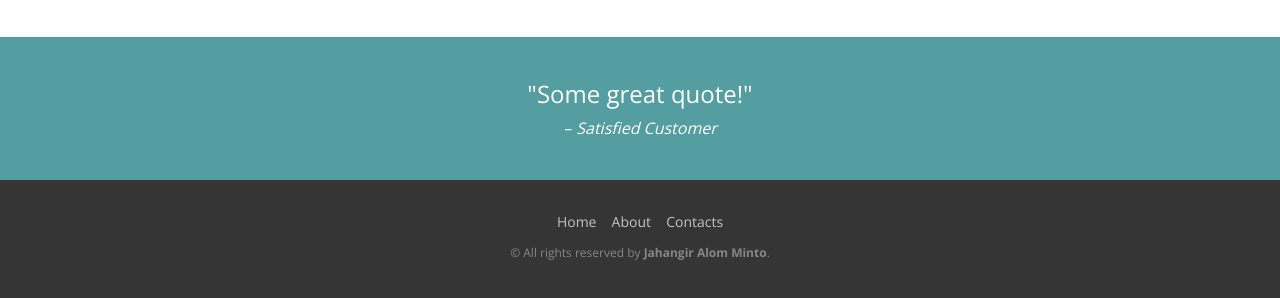
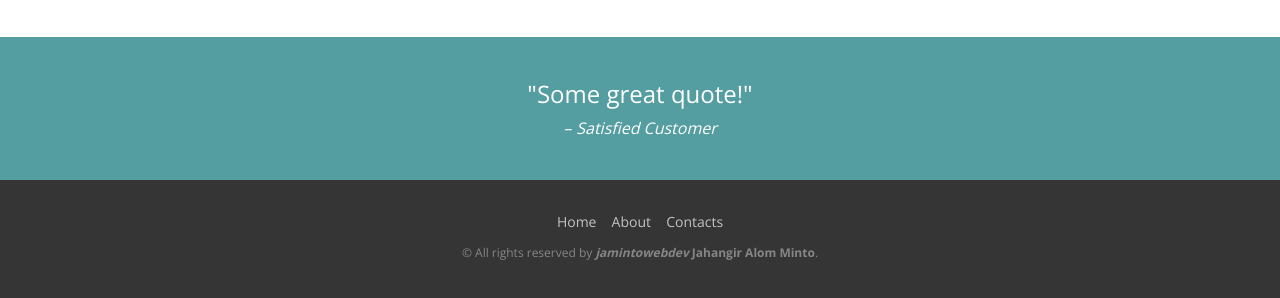
Before and after one commit to jamintowebdev/landing-page-awesome-app, a plain HTML site: page index.html in a window 1280 px wide. Shown: the part 540-838 px from the top of the page. Drawn offline with nearby package versions, Linux system fonts and the light colour scheme.

Commit message:
modified footer with my company name and my name together

```diff
--- a/index.html
+++ b/index.html
@@ -50,7 +50,7 @@
                 <li><a href="#">About</a></li>
                 <li><a href="#">Contacts</a></li>
             </ul>
-            <p>&copy; All rights reserved by <b>Jahangir Alom Minto</b>.</p>
+            <p>&copy; All rights reserved by <b> <i>jamintowebdev</i> Jahangir Alom Minto</b>.</p>
         </div>
     </footer>
 </body>
```
